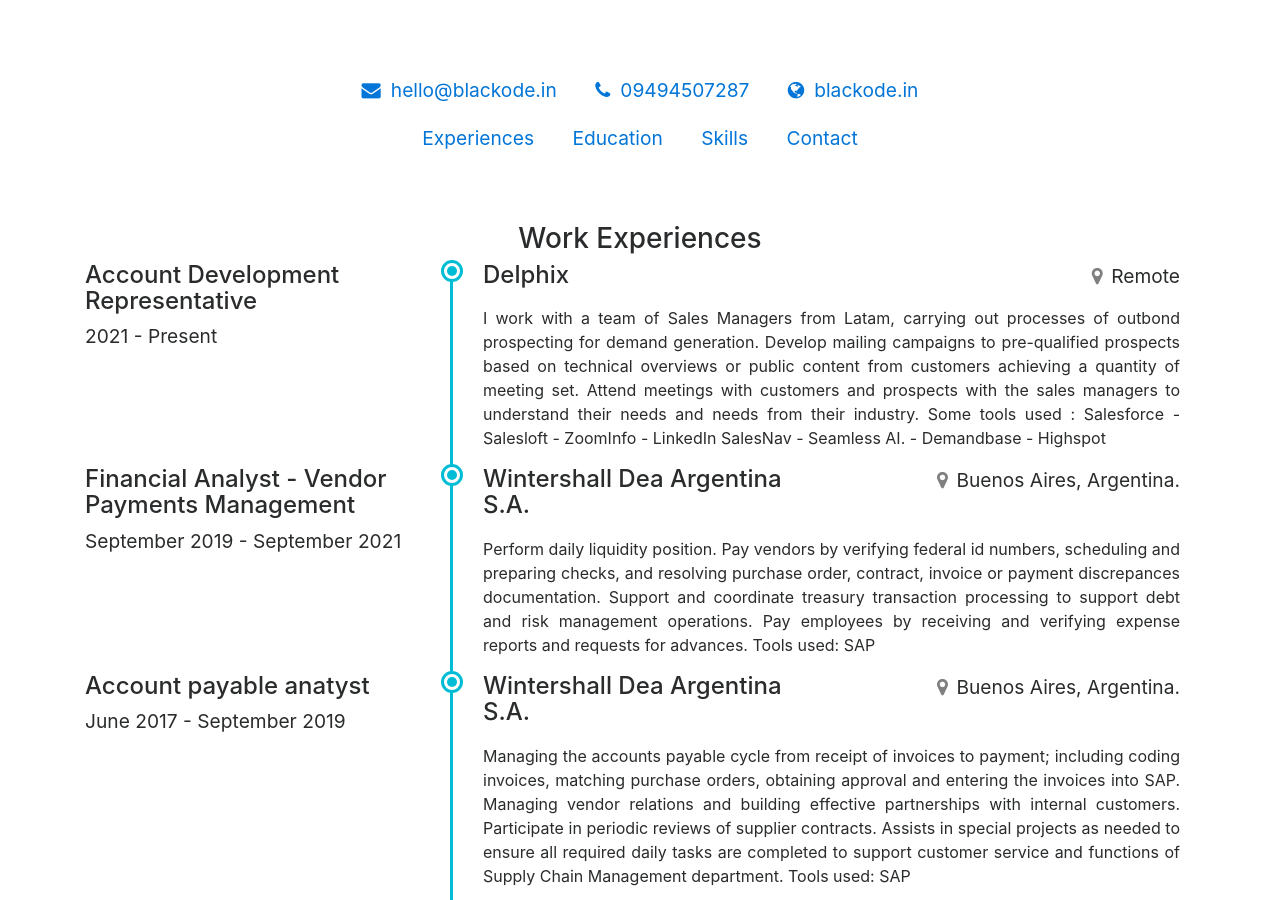
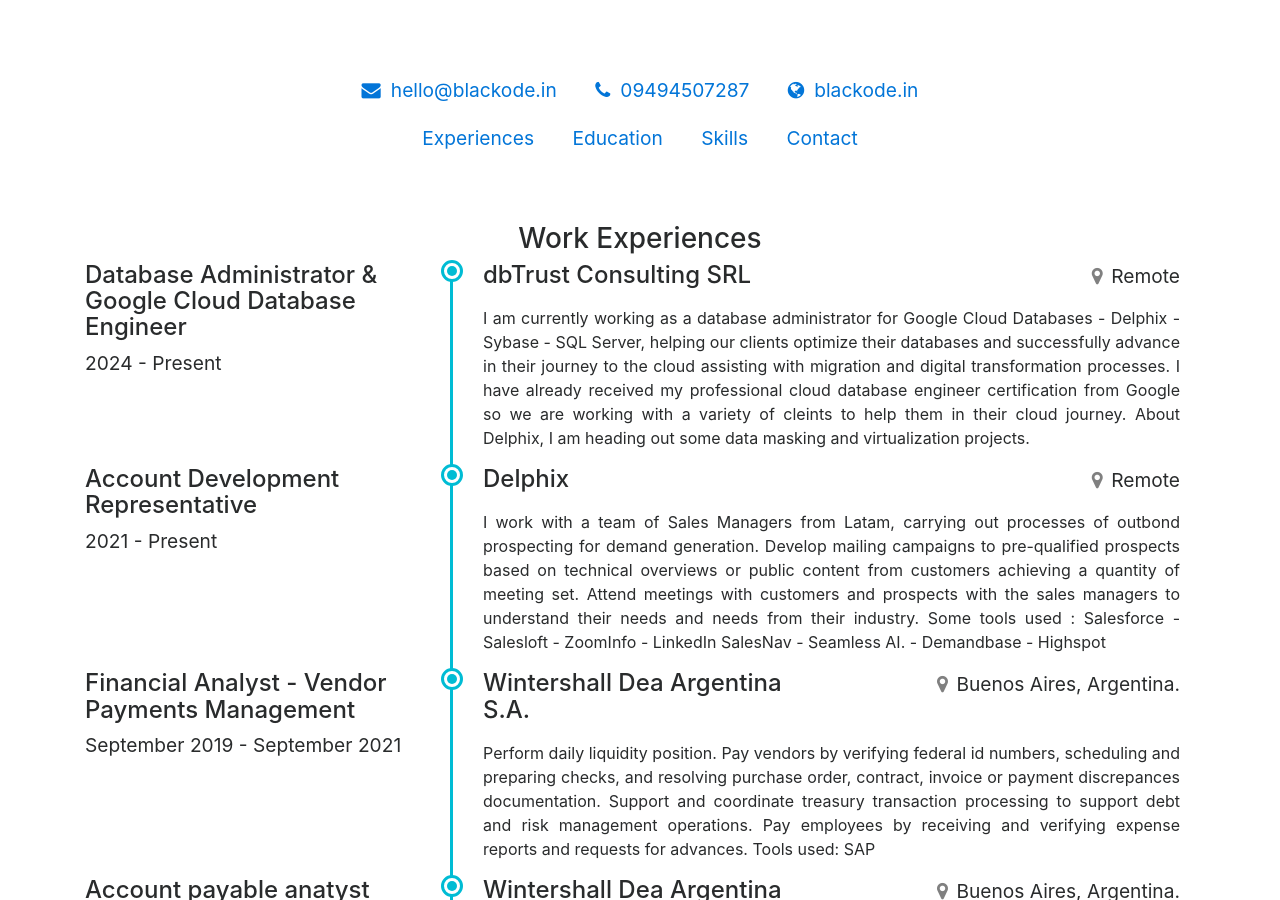
Before and after one commit to HBarthe/hbarthe.github.io, a Jekyll site: the page built from index.html, in a window 1280 px wide and 900 px high, scrolled down 547 px. Built offline with Jekyll 4.4.1, drawn with Linux system fonts in a browser that asks for light colours; a style sheet for code colours, icons or effects is not loaded.

Commit message:
Update experiences.yaml

```diff
--- a/_data/experiences.yaml
+++ b/_data/experiences.yaml
@@ -1,3 +1,11 @@
+- title: Database Administrator & Google Cloud Database Engineer
+  period: 2024 - Present
+  company: dbTrust Consulting SRL
+  location: Remote
+  description: >
+    I am currently working as a database administrator for Google Cloud Databases - Delphix - Sybase - SQL Server, helping our clients optimize their databases and successfully advance in their journey to the cloud assisting with migration and digital transformation processes.
+    I have already received my professional cloud database engineer certification from Google so we are working with a variety of cleints to help them in their cloud journey. About Delphix, I am heading out some data masking and virtualization projects.
+
 - title: Account Development Representative
   period: 2021 - Present
   company: Delphix
```
